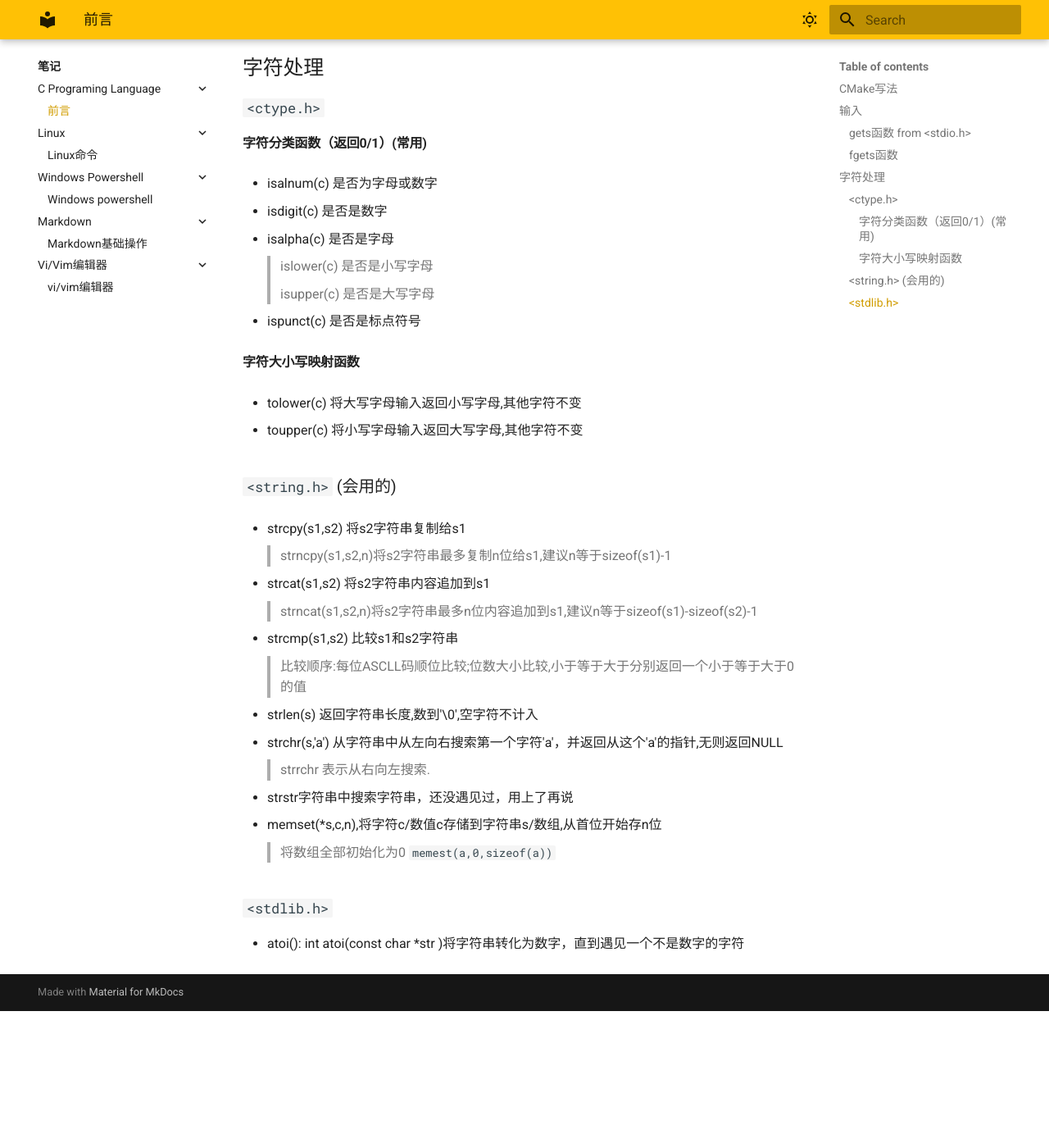
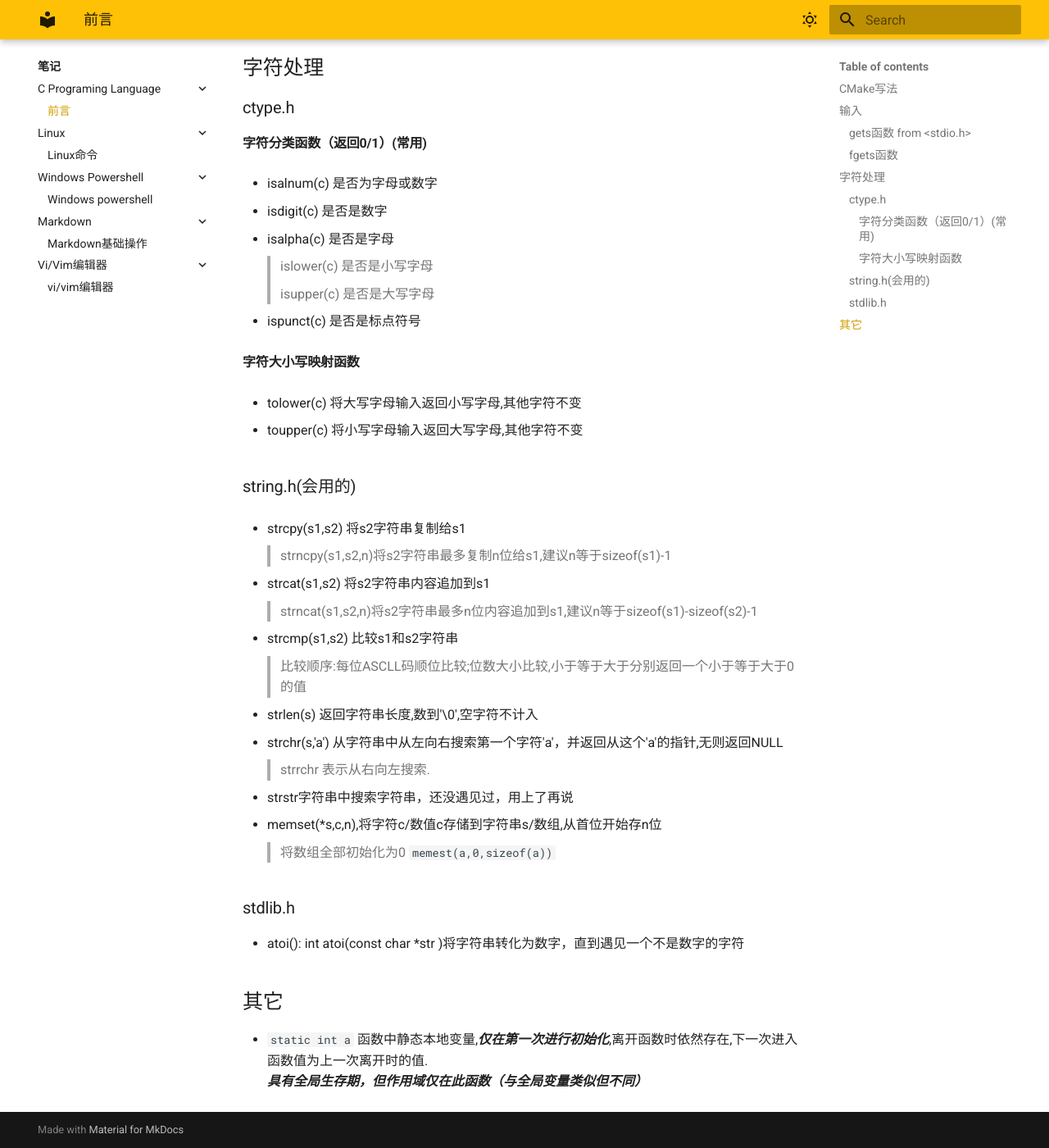
Before and after one commit to Wang-Y-R/wyrwebsite, an MkDocs documentation site: the page built from docs/STUDY/CPL/C_Programing_Lauguage.md, in a window 1280 px wide and 1400 px high, scrolled down 1952 px. Shown: the whole window at 82% size. Built offline with MkDocs 1.6.1 and Material for MkDocs 9.7.7, drawn with Linux system fonts in a browser that asks for light colours; old or Windows-style settings are respelled for this version of MkDocs; before the commit the page ends 3185 px from its top, so only the background shows below that.

Commit message:
modified cpl

```diff
--- a/docs/STUDY/CPL/C_Programing_Lauguage.md
+++ b/docs/STUDY/CPL/C_Programing_Lauguage.md
@@ -75,7 +75,7 @@ fgets(a, 100, stdin); //stdin 指缓冲区
 
 ## 字符处理
 
-### ``<ctype.h>``
+### ctype.h
 
 #### 字符分类函数（返回0/1）(常用)
 
@@ -120,6 +120,10 @@ fgets(a, 100, stdin); //stdin 指缓冲区
 > 将数组全部初始化为0
 > `memest(a,0,sizeof(a))`
 
-### ``<stdlib.h>``
+### stdlib.h
 
 - atoi(): int atoi(const char *str )将字符串转化为数字，直到遇见一个不是数字的字符
+
+## 其它
+
+- ``static int a``  函数中静态本地变量,***仅在第一次进行初始化***,离开函数时依然存在,下一次进入函数值为上一次离开时的值.***具有全局生存期，但作用域仅在此函数（与全局变量类似但不同）***
```
Also changed, not shown: other parts of docs/STUDY/CPL/C_Programing_Lauguage.md (+1 -1 lines).
